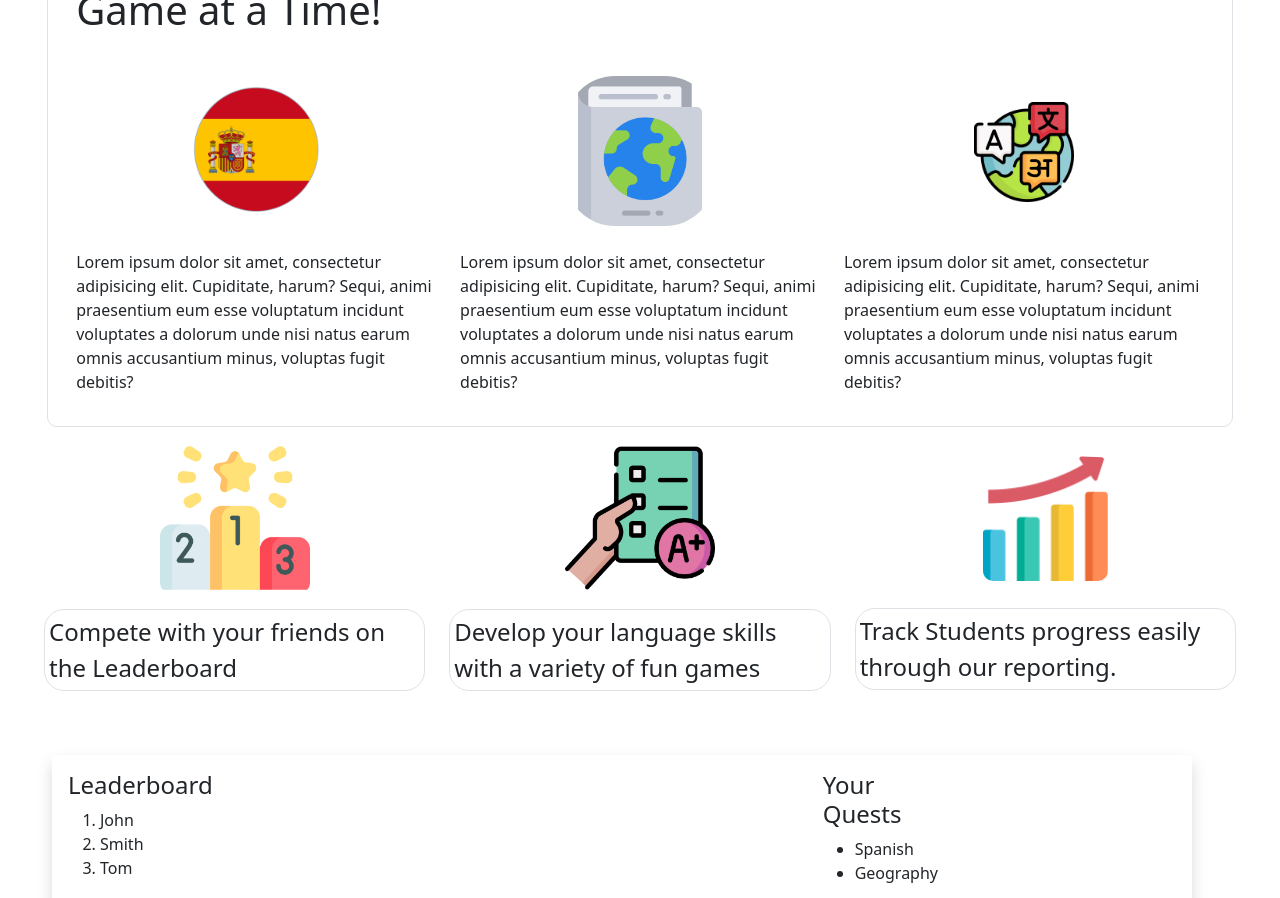
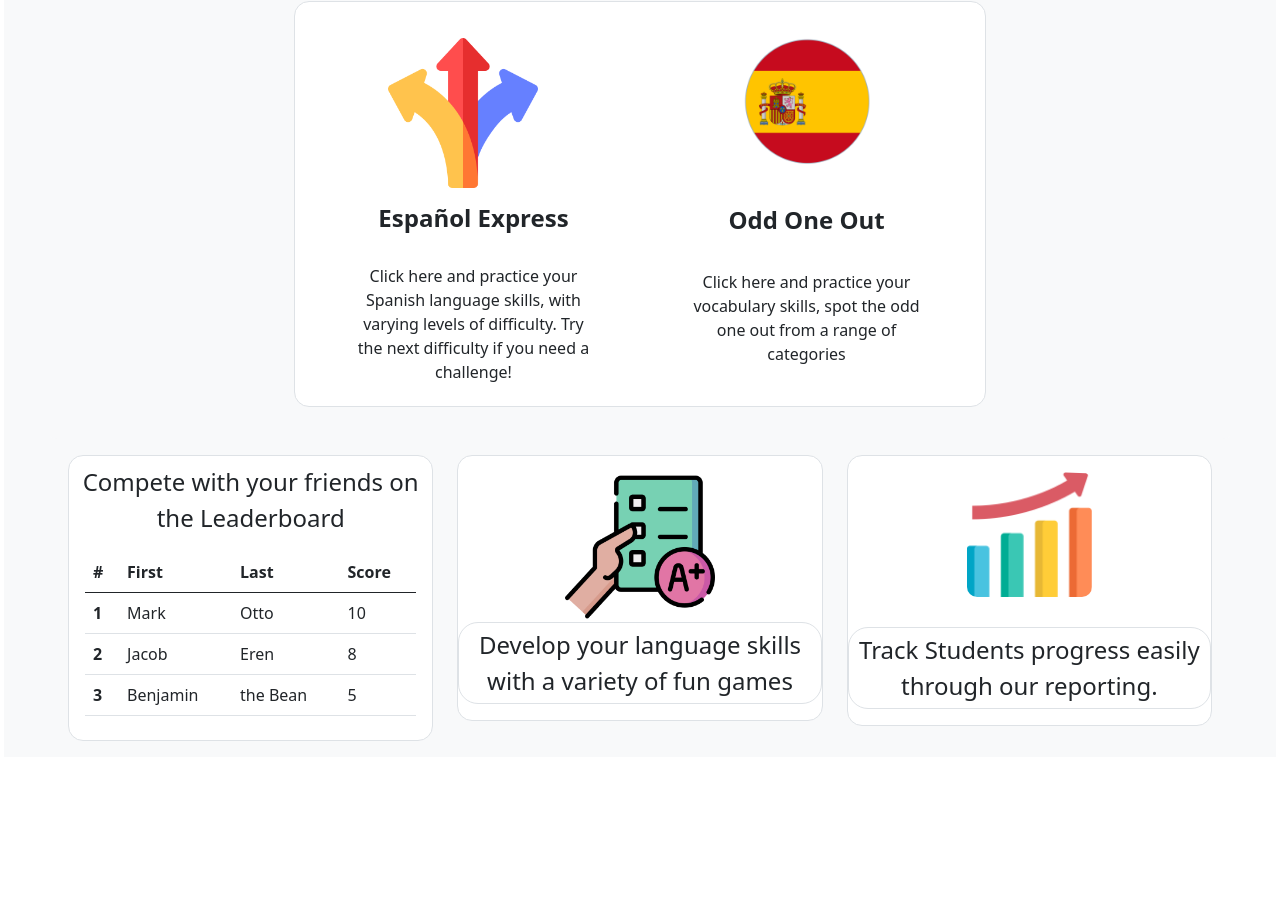
Before and after one commit to beneren10/FrontEnd, a plain HTML site: page dashboard.html in a window 1280 px wide. Shown: the part 187-1085 px from the top of the page. After the commit the page ends 948 px from the top, so only its background shows below. Drawn offline with nearby package versions, Linux system fonts and the light colour scheme.

Commit message:
add dashboard games link and leaderbord functionality

```diff
--- a/client/dashboard.js
+++ b/client/dashboard.js
@@ -0,0 +1,55 @@
+const leaderboard = document.querySelector('#leaderboard')
+
+window.addEventListener('DOMContentLoaded', fetchAPIscores)
+
+function fetchAPIscores(){
+    updateLeaderboard(scores)
+}
+
+// update to included fetch scores
+async function fetchScores() {
+    try {
+        const response = await fetch(`http://localhost:3003/users`)
+        if (response.ok) {
+            const postedCard = await response.json()
+            updateLeaderboard(postedCard)
+        } else {
+            throw "Error http status code " + response.status
+        }
+    } catch (err) {
+        console.log(err)
+    }
+}
+
+scores = [
+    {
+      "First": "Mark",
+      "Last": "Otto",
+      "Score": 10
+    },
+    {
+      "First": "Jacob",
+      "Last": "Eren",
+      "Score": 8
+    },
+    {
+      "First": "Benjamin",
+      "Last": "the Bean",
+      "Score": 5
+    }
+  ]
+
+
+function updateLeaderboard(scores){
+    document.querySelector('#first-one').textContent = scores[0].First
+    document.querySelector('#last-one').textContent = scores[0].Last
+    document.querySelector('#score-one').textContent = scores[0].Score
+
+    document.querySelector('#first-two').textContent = scores[1].First
+    document.querySelector('#last-two').textContent = scores[1].Last
+    document.querySelector('#score-two').textContent = scores[1].Score
+
+    document.querySelector('#first-three').textContent = scores[2].First
+    document.querySelector('#last-three').textContent = scores[2].Last
+    document.querySelector('#score-three').textContent = scores[2].Score
+}
--- a/client/quiz.js
+++ b/client/quiz.js
@@ -22,7 +22,6 @@ async function startQuiz() {
       console.error('Error loading quiz data:', error);
     }
   }
-
 
 function loadQuestion() {
     console.log("inside loadQuestion");
--- a/dashboard.html
+++ b/dashboard.html
@@ -5,7 +5,7 @@
     <meta name="viewport" content="width=device-width, initial-scale=1.0">
     <link href="https://cdn.jsdelivr.net/npm/bootstrap@5.0.0-beta1/dist/css/bootstrap.min.css" rel="stylesheet">
     <script src="https://cdn.jsdelivr.net/npm/bootstrap@5.3.3/dist/js/bootstrap.bundle.min.js"></script>
-    <link rel="stylesheet" href="./assets/styles.css">
+    <link rel="stylesheet" href="./assets/style.css">
     <link rel="icon" href="./assets/global-learning.png">
     <script src="./client/logout.js" defer></script>
     <script src="./client/dashboard.js" defer></script>
@@ -15,7 +15,7 @@
     <!-- Navbar After Logging In -->
     <div class="container-fluid p-1">
       <header class="d-flex flex-wrap justify-content-center py-3 mb-1 bg-white border" style="border-radius: 10px;">
-        <a href="/" class="d-flex align-items-center mx-3 me-md-auto text-dark text-decoration-none">
+        <a href="./landing.html" class="d-flex align-items-center mx-3 me-md-auto text-dark text-decoration-none">
         <span><img src="./assets/global-learning.png" style="max-height: 50px"></span>
           <span class="fs-2 lg-lg mx-4">LingoQuest</span>
         </a>
@@ -30,102 +30,85 @@
 
 <!-- Dashboard -->
 
-<div class="container-fluid" style="border-radius: 5px;">
+<div class="container-fluid bg-light">
 
   <div class="row">
       <div class="container-fluid d-flex justify-content-center flex-wrap">
-
-          <div class="row p-3 bg-white border mt-2" style="width: 95%; border-radius: 10px;">
-              <div class="col-12 d-flex flex-wrap align-items-center justify-content-center" style="min-height: 15vh;">
-                  <h1>Make Every Minute Count—Master Your Subjects, One Game at a Time!</h1>
+          <div class="row p-3 bg-light mt-0" style="width: 95%; border-radius: 10px;">
+              <div class="col-12 d-flex flex-wrap align-items-center justify-content-center" style="min-height: 10vh;">
+                  <h1>Learning made fun—choose your adventure!</h1>
+              </div>
+          <div class="container-fluid border d-flex justify-content-evenly flex-wrap bg-white mb-3" style="width: 60%; border-radius: 15px;">
+              <div class="col d-flex justify-content-center" style="min-height: 40vh;">
+                <div class="item-1 d-flex flex-wrap justify-content-center align-items-center bg-white" style="max-width: 70%;">
+                    <a href="./quiz.html"><img src="./assets/arrows.png" alt="Description of image" style="max-width: 150px; border-radius: 50px; margin-top: 30px; margin-right: 20px;"></a>
+                    <p class="fs-4 fw-bold">Español Express</p>
+                    <p>Click here and practice your Spanish language skills, with varying levels of difficulty. Try the next difficulty if you need a challenge!</p>
+                </div>
               </div>
 
-            <div class="col-4">
-              <div class="item-1 d-flex flex-wrap justify-content-center bg-white">
-                  <img src="./assets/images.png" alt="Description of image" style="max-width: 200px; border-radius: 50px;">
-                  <p>Lorem ipsum dolor sit amet, consectetur adipisicing elit. Cupiditate, harum? Sequi, animi praesentium eum esse voluptatum incidunt voluptates a dolorum unde nisi natus earum omnis accusantium minus, voluptas fugit debitis?</p>
+              <div class="col d-flex justify-content-center">
+                <div class="item-1 d-flex flex-wrap justify-content-evenly align-items-center bg-white" style="max-width: 70%;">
+                    <a href="./odd-one-out.html"><img src="./assets/images.png" alt="Description of image" style="max-width: 200px; border-radius: 50px;"></a>
+                    <p class="fs-4 fw-bold">Odd One Out</p>
+                    <p class="mb-4 py-3">Click here and practice your vocabulary skills, spot the odd one out from a range of categories</p>
+                </div>
               </div>
             </div>
+        </div>
 
-            <div class="col-4 d-flex flex-wrap align-items-end" >
-              <div class="item-1 d-flex flex-wrap justify-content-center bg-white gap-3">
-                  <img src="./assets/atlas.png" alt="Description of image" style="max-width: 150px; border-radius: 50px;" class="mb-2">
-                  <p>Lorem ipsum dolor sit amet, consectetur adipisicing elit. Cupiditate, harum? Sequi, animi praesentium eum esse voluptatum incidunt voluptates a dolorum unde nisi natus earum omnis accusantium minus, voluptas fugit debitis?</p>
-              </div>
-            </div>
+          <div class="row d-flex align-items-start mx-4 p-3" style="min-height: 35vh;">
+              <div class="col">
+                  <div class="item-2 d-flex flex-wrap justify-content-center border bg-white" style="min-height: 30vh; border-radius: 15px;">
+                      <p class="fs-4 mt-2" style="border-radius: 20px;">Compete with your friends on the Leaderboard</p>
+                      <table id='leaderboard' class="table mx-3 mb-4">
+                        <thead>
+                          <tr>
+                            <th scope="col">#</th>
+                            <th scope="col">First</th>
+                            <th scope="col">Last</th>
+                            <th scope="col">Score</th>
+                          </tr>
+                        </thead>
+                        <tbody>
+                          <tr>
+                            <th scope="row">1</th>
+                            <td id="first-one">Mark</td>
+                            <td id="last-one">Otto</td>
+                            <td id="score-one">@mdo</td>
+                          </tr>
+                          <tr>
+                            <th scope="row">2</th>
+                            <td id="first-two">Jacob</td>
+                            <td id="last-two">Thornton</td>
+                            <td id="score-two">@fat</td>
+                          </tr>
+                          <tr>
+                            <th scope="row">3</th>
+                            <td id="first-three">Larry</td>
+                            <td id="last-three">the Bird</td>
+                            <td id="score-three">@twitter</td>
+                          </tr>
+                        </tbody>
+                      </table>
 
-            <div class="col-4 d-flex flex-wrap align-items-end">
-              <div class="item-1 d-flex flex-wrap justify-content-center bg-white gap-5" style="padding-top: 25px;">
-                  <img src="./assets/languages.png" alt="Description of image" style="max-height: 100px; border-radius: 10px;">
-                  <p>Lorem ipsum dolor sit amet, consectetur adipisicing elit. Cupiditate, harum? Sequi, animi praesentium eum esse voluptatum incidunt voluptates a dolorum unde nisi natus earum omnis accusantium minus, voluptas fugit debitis?</p>
-              </div>
-            </div>
-          </div>
-
-          <div class="row d-flex align-items-start mx-3" style="min-height: 35vh;">
-              <div class="col-4">
-                  <div class="item-2 d-flex flex-wrap justify-content-center gap-3 pt-3">
-                      <img src="./assets/winner.png" alt="Description of image" style="max-width: 150px; border-radius: 10px;">
-                      <p class="border bg-white fs-4 p-1" style="min-height: 10vh; min-width: 100%; border-radius: 20px;">Compete with your friends on the Leaderboard</p>
                   </div>
               </div>
-              <div class="col-4">
-                  <div class="item-2 d-flex flex-wrap justify-content-center gap-3 pt-3">
+              <div class="col">
+                <div class="item-2 d-flex flex-wrap justify-content-center pt-3 border bg-white" style="min-height: 30vh; border-radius: 15px;">
                       <img src="./assets/report-card.png" alt="Description of image" style="max-width: 150px; border-radius: 10px;">
-                      <p class="border bg-white fs-4 p-1" style="min-height: 10vh; min-width: 100%; border-radius: 20px;">Develop your language skills with a variety of fun games</p>
+                      <p class="border bg-white fs-4 p-1" style="min-width: 100%; border-radius: 20px;">Develop your language skills with a variety of fun games</p>
                   </div>
               </div>
-              <div class="col-4">
-                  <div class="item-2 d-flex pt-4 gap-4" style="display: flex; flex-direction: column; justify-content: center; align-items: center; margin-top: 5px;">
-                      <img src="./assets/rising.png" alt="Description of image" style="max-width: 125px; border-radius: 10px; margin-bottom: 3px;">
+              <div class="col">
+                  <div class="item-2 d-flex flex-wrap justify-content-center pt-3 border bg-white" style="min-height: 30vh; border-radius: 15px;">
+                      <img src="./assets/rising.png" alt="Description of image" style="max-width: 125px; border-radius: 10px; margin-bottom: 30px;">
                       <p class="border bg-white fs-4 p-1" style="min-height: 10vh; min-width: 100%; border-radius: 20px;">Track Students progress easily through our reporting.</p>
                   </div>
               </div>
           </div>
         </div>
   </div>
-
 </div>
-
-<!-- Leaderboard -->
-      <div class="container shadow p-3 my-5 mx-5 mb-5 bg-body-tertiary rounded ">
-        <div class="row">
-          <div class="col-sm-8">
-            <h4>Leaderboard</h4>
-
-            <ol>
-                <li>John</li>
-                <li>Smith</li>
-                <li>Tom</li>
-            </ol>
-          </div>
-          <div class="col-sm-4">
-
-              <div class="col-4 col-sm-4">
-                <h4>Your Quests</h4>
-                <ul>
-                    <li>Spanish</li>
-                    <li>Geography</li>
-                </ul>
-              </div>
-              <div class="col-4 col-sm-4">
-                <h4>Your Progress</h4>
-              </div>
-
-          </div>
-        </div>
-      </div>
-
-      <!--
-    <div class="dropdown">
-        <button class="btn btn-secondary dropdown-toggle" type="button" data-bs-toggle="dropdown" aria-expanded="false">
-        Subjects
-        </button>
-        <ul class="dropdown-menu">
-        <li><a class="dropdown-item" href="#">Geography</a></li>
-        <li><a class="dropdown-item" href="#">History</a></li>
-        <li><a class="dropdown-item" href="#">Math</a></li>
-        </ul>
-    </div> -->
 </body>
 </html>
```
Also changed, not shown: client/test.js (added, +21 -0 lines), assets/arrows.png (added), assets/styles.css (added), client/login.js (line endings or trailing spaces).
